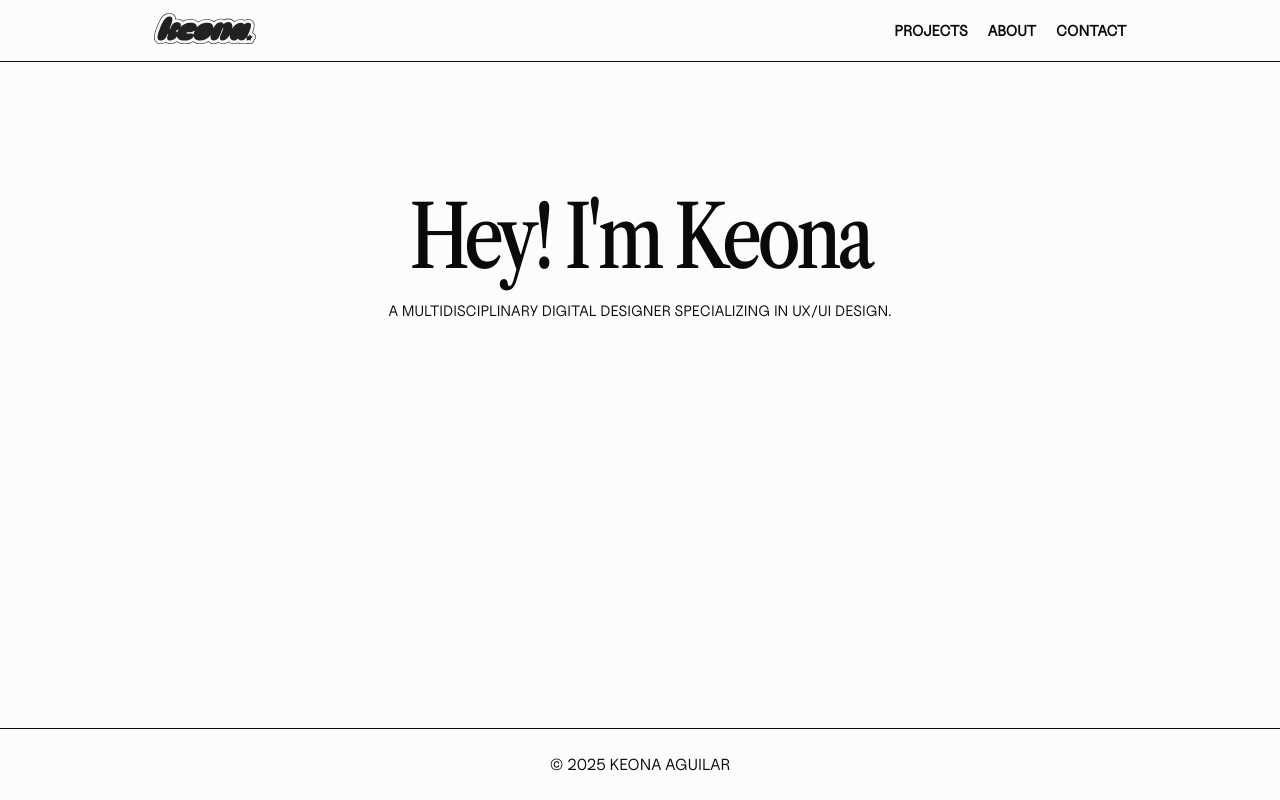
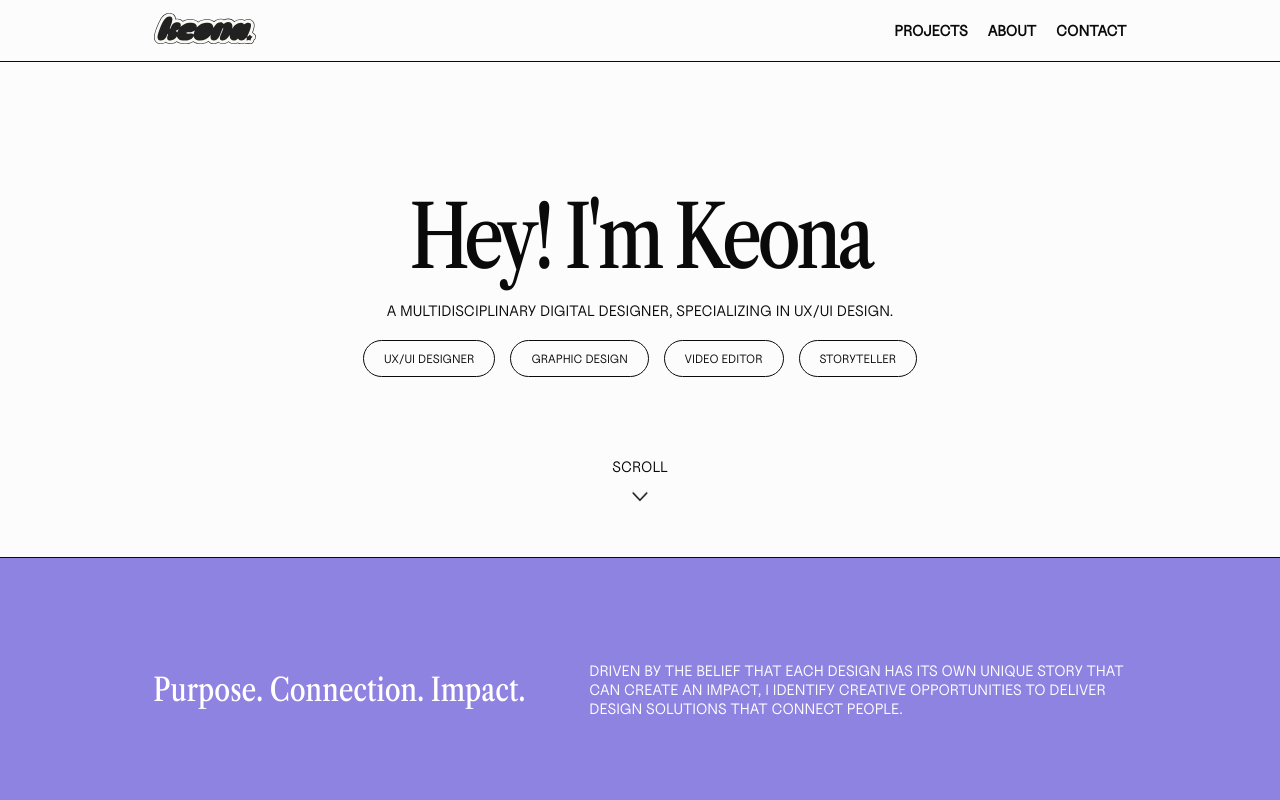
Before and after one commit to keonaa/keonas_portfolio, a Next.js app: page / in a window 1280 px wide. Shown: the top 800 px of the page. Built offline with nearby package versions, Linux system fonts and the light colour scheme.

Commit message:
worked on landing page

```diff
--- a/src/app/components/Hero.js
+++ b/src/app/components/Hero.js
@@ -1,10 +1,29 @@
 import styles from "./hero.module.css";
+import Image from "next/image";
 
 export default function Hero() {
   return (
     <section className={styles.hero}>
-      <h1>{`Hey! I'm Keona`}</h1>
-      <p style={{ textTransform: "uppercase" }}>A multidisciplinary digital designer specializing in UX/UI design.</p>
+      <h1>Hey! I'm Keona</h1>
+      <p>A MULTIDISCIPLINARY DIGITAL DESIGNER, SPECIALIZING IN UX/UI DESIGN.</p>
+
+      <div className={styles.chipsContainer}>
+        <span className={styles.chip}>UX/UI DESIGNER</span>
+        <span className={styles.chip}>GRAPHIC DESIGN</span>
+        <span className={styles.chip}>VIDEO EDITOR</span>
+        <span className={styles.chip}>STORYTELLER</span>
+      </div>
+
+      <div className={styles.scrollContainer}>
+        <p className={styles.scrollText}>SCROLL</p>
+        <Image
+          src="/scroll_arrow.svg"
+          alt="Scroll Arrow"
+          width={30}
+          height={30}
+          className={styles.scrollArrow}
+        />
+      </div>
     </section>
   );
 }
--- a/src/app/components/hero.module.css
+++ b/src/app/components/hero.module.css
@@ -16,3 +16,55 @@
     font-size: var(--body-size);
     margin-top: 0;
 }
+
+.chipsContainer {
+    display: flex;
+    gap: 15px;
+    justify-content: center;
+    margin-top: 20px;
+    padding-bottom: 40px;
+}
+
+.chip {
+    display: inline-block;
+    padding: 10px 20px;
+    border-radius: 20px;
+    border: 1px solid var(--black);
+    font-family: "UncutSans-Regular";
+    font-size: var(--caption-size);
+    text-transform: uppercase;
+}
+
+.scrollContainer {
+    display: flex;
+    flex-direction: column;
+    align-items: center;
+    justify-content: center;
+    gap: 8px;
+    margin-top: 40px;
+}
+
+.scrollIndicator {
+    font-size: 5px;
+}
+
+.scrollText {
+    font-size: var(--body-size);
+    text-transform: uppercase;
+    margin-bottom: 2px;
+}
+
+.scrollArrow {
+    width: 1.3rem;
+    height: auto;
+    animation: floatUpDown 2s ease-in-out infinite;
+}
+
+@keyframes floatUpDown {
+    0%, 100% {
+        transform: translateY(-3px);
+    }
+    50% {
+        transform: translateY(5px);
+    }
+}
--- a/src/app/components/navbar.module.css
+++ b/src/app/components/navbar.module.css
@@ -1,5 +1,5 @@
 .navbar {
-    width: 100%; /* Navbar stays full-width */
+    width: 100%;
     display: flex;
     align-items: center;
     justify-content: space-between;
--- a/src/app/globals.css
+++ b/src/app/globals.css
@@ -7,8 +7,8 @@
 
   /*font sizes*/
   --h1-size: 5.44rem; /* 87px */
-  --h2-size: 3.19rem; /* 51px */
-  --h3-size: 2.44rem; /* 39px */
+  --h2-size: 2.10rem; /* 51px */
+  --h3-size: 2.00rem; /* 39px */
   --h4-size: 1.81rem; /* 29px */
   --h5-size: 1.25rem; /* 20px */
   --body-size: 0.94rem; /* 15px */
@@ -29,14 +29,19 @@
   font-style: normal;
 }
 
-html,
-body {
+html, body {
   display: flex;
   flex-direction: column;
   max-width: 100vw;
   min-height: 100vh;
   margin: 0;
   overflow-x: hidden;
+  overflow: -moz-scrollbars-none; /* Firefox */
+  -ms-overflow-style: none; /* Internet Explorer 10+ */
+}
+
+body::-webkit-scrollbar {
+  display: none; /* Chrome, Safari */
 }
 
 main {
--- a/src/app/page.js
+++ b/src/app/page.js
@@ -1,11 +1,30 @@
 import Hero from "./components/Hero";
+import styles from "./page.module.css";
 
 
 export default function Home() {
   return (
     <main>
       <Hero />
+      <section className={styles.purposeSection}>
+        <div className={styles.purposeContent}>
+          <h3 className={styles.purposeTitle}>Purpose. Connection. Impact.</h3>
+          <div className={styles.purposeText}>
+            <p>
+              DRIVEN BY THE BELIEF THAT EACH DESIGN HAS ITS OWN UNIQUE STORY THAT CAN CREATE AN IMPACT,
+              I IDENTIFY CREATIVE OPPORTUNITIES TO DELIVER DESIGN SOLUTIONS THAT CONNECT PEOPLE.
+            </p>
+          </div>
+        </div>
+      </section>
+      <section className={styles.featuredProjects}>
+        <div className={styles.featuredProjectsContent}>
+          <h2 className={styles.featuredProjectsTitle}>Featured Projects</h2>
+          <div className={styles.cards}>
 
+          </div>
+        </div>
+      </section>
     </main>
   );
 }
--- /dev/null
+++ b/src/app/page.module.css
@@ -0,0 +1,46 @@
+.purposeSection {
+    background-color: var(--purple);
+    color: var(--white-text);
+    width: 100vw;
+    position: relative;
+    left: 50%;
+    right: 50%;
+    margin-left: -50vw;
+    margin-right: -50vw;
+    padding: 80px 0;
+    display: flex;
+    justify-content: center;
+    border-top: 1px solid var(--black);
+    border-bottom: 1px solid var(--black);
+}
+
+.purposeContent {
+    max-width: 1460px;
+    width: 76.04vw;
+    padding: 0 5%;
+    display: flex;
+    justify-content: space-between;
+    gap: 4rem;
+    align-items: center;
+}
+
+.purposeTitle {
+    font-family: "LibreCaslonCondensed-Medium", serif;
+    font-size: var(--h3-size);
+    font-weight: 400;
+}
+
+.purposeText {
+    font-family: "UncutSans-Regular", sans-serif;
+    font-size: var(--body-size);
+    font-weight: 400;
+    flex: 1.5;
+    text-align: left;
+    min-width: 20rem;
+    max-width: 100%;
+}
+
+.featuredProjectsTitle {
+    font-family: "LibreCaslonCondensed-Medium", serif;
+    font-size: var(--h2-size);
+}
```
Also changed, not shown: public/scroll_arrow.svg (added).
